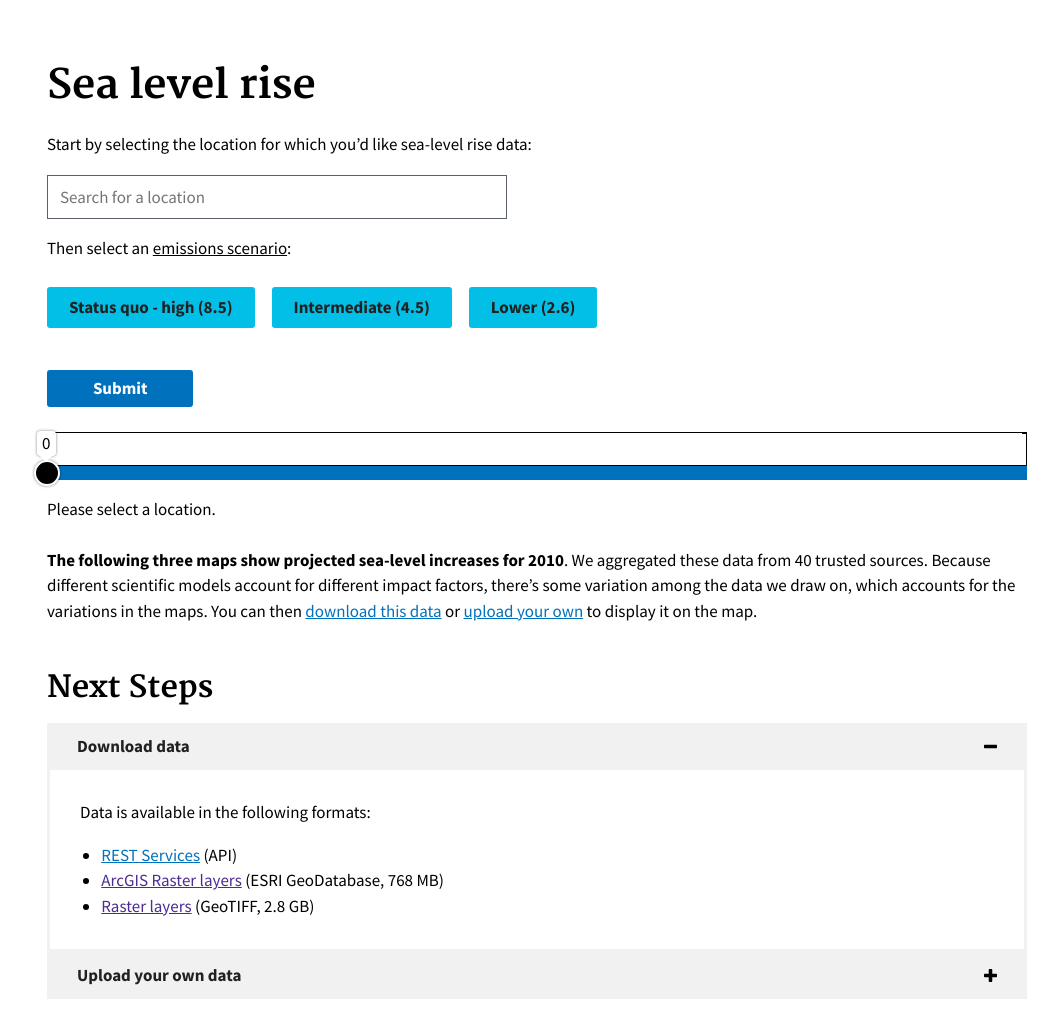
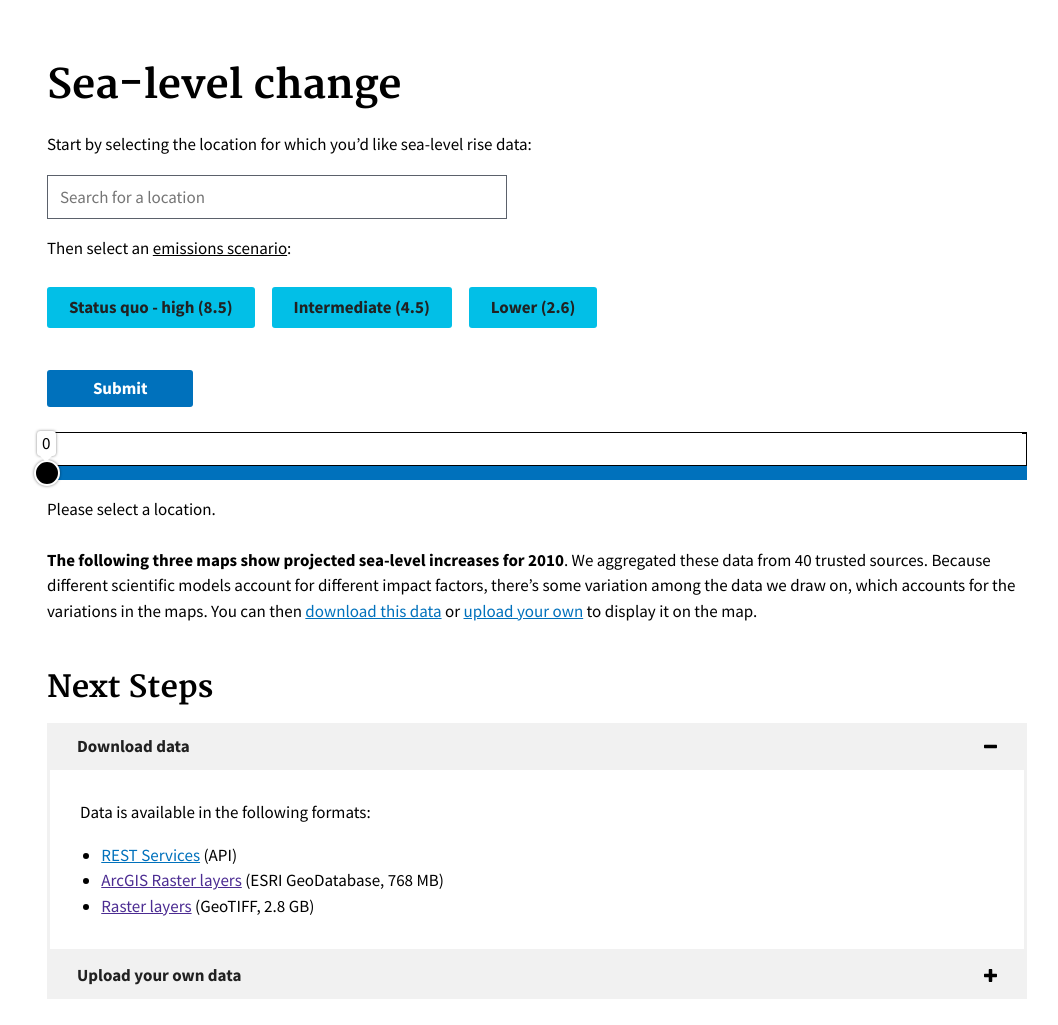
Before and after one commit to 18F/climate-labs, a Jekyll site: the page built from sealevel/index.html, in a window 1280 px wide. Shown: the whole page, without its empty margins (103-1161 px from the left). Built offline with Jekyll 4.4.1, drawn with Linux system fonts in a browser that asks for light colours.

Commit message:
Sea level rise -> Sea-level change

```diff
--- a/index.html
+++ b/index.html
@@ -23,7 +23,7 @@ scripts:
     <div class="usa-width-one-half">
         <label for="topic-btns">What topic are you concerned about?</label>
         <div id="topic-btns">
-          <button formaction="{{ site.baseurl }}/sealevel/">Sea level rising</button>
+          <button formaction="{{ site.baseurl }}/sealevel/">Sea-level change</button>
           <button formaction="{{ site.baseurl }}/temperature/">Extreme temperature</button>
           <button class="usa-button-disabled">Extreme precipitation</button>
           <button class="usa-button-disabled">Average temperature</button>
--- a/sealevel/index.html
+++ b/sealevel/index.html
@@ -1,5 +1,5 @@
 ---
-title: Sea level rise
+title: Sea-level change
 layout: page
 
 stylesheets:
@@ -65,7 +65,7 @@ data_sources:
   <li data-scenario="{{ scenario.id }}">
     <label title="{{ scenario.description }}" >
       <input type="radio" name="scenario" value="{{ scenario.id }}"
-      {% if scenario.id == 'high' %}checked{% endif %}>
+      {% if forloop.first %}checked{% endif %}>
       <span class="usa-button usa-button-primary-alt">{{ scenario.label }} ({{ scenario.rcp }})</span>
     </label>
   </li>
```
